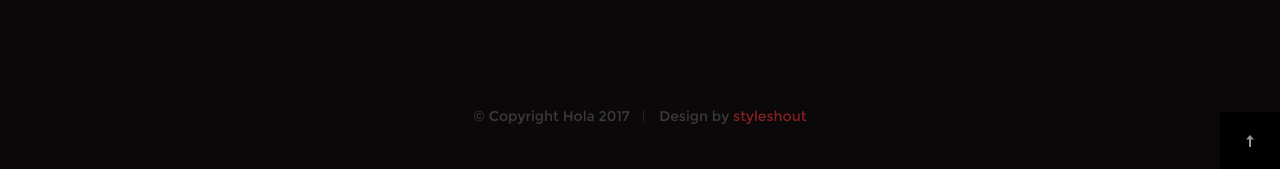
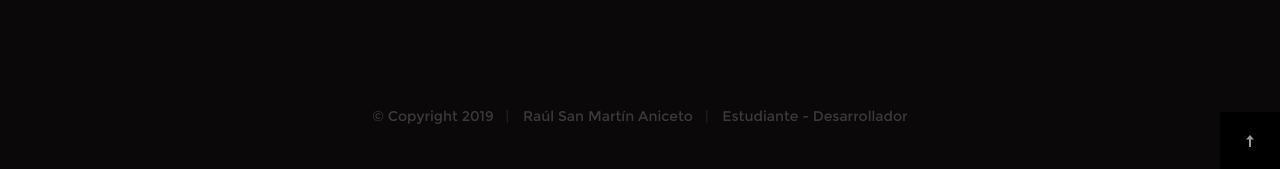
Before and after one commit to MrAnnix/Hola-theme-Jekyll, a Jekyll site: the page built from index.html, in a window 1280 px wide and 900 px high, scrolled down 8091 px. Shown: the part 728-897 px from the top of the window. Built offline with Jekyll 4.4.1, drawn with Linux system fonts in a browser that asks for light colours.

Commit message:
Update footer.html

```diff
--- a/_includes/footer.html
+++ b/_includes/footer.html
@@ -38,12 +38,13 @@
 
         <div class="col-twelve">
             <div class="copyright">
-                <span>© Copyright Hola 2017</span>
-                <span>Design by <a href="https://www.styleshout.com/">styleshout</a></span>
+                <span>© Copyright 2019</span>
+                <span>Raúl San Martín Aniceto</span>
+                <span>Estudiante - Desarrollador</span>
             </div>
 
             <div class="go-top">
-            <a class="smoothscroll" title="Back to Top" href="#top"><i class="im im-arrow-up" aria-hidden="true"></i></a>
+            <a class="smoothscroll" title="Ir arriba" href="#top"><i class="im im-arrow-up" aria-hidden="true"></i></a>
             </div>
         </div>
 
```
